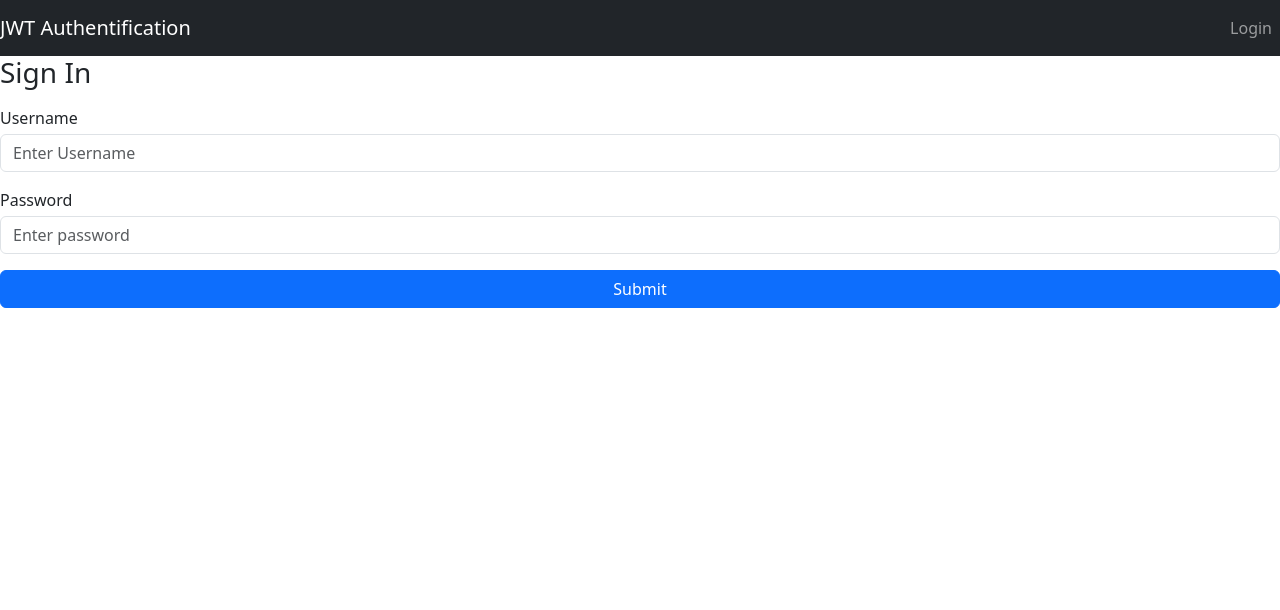
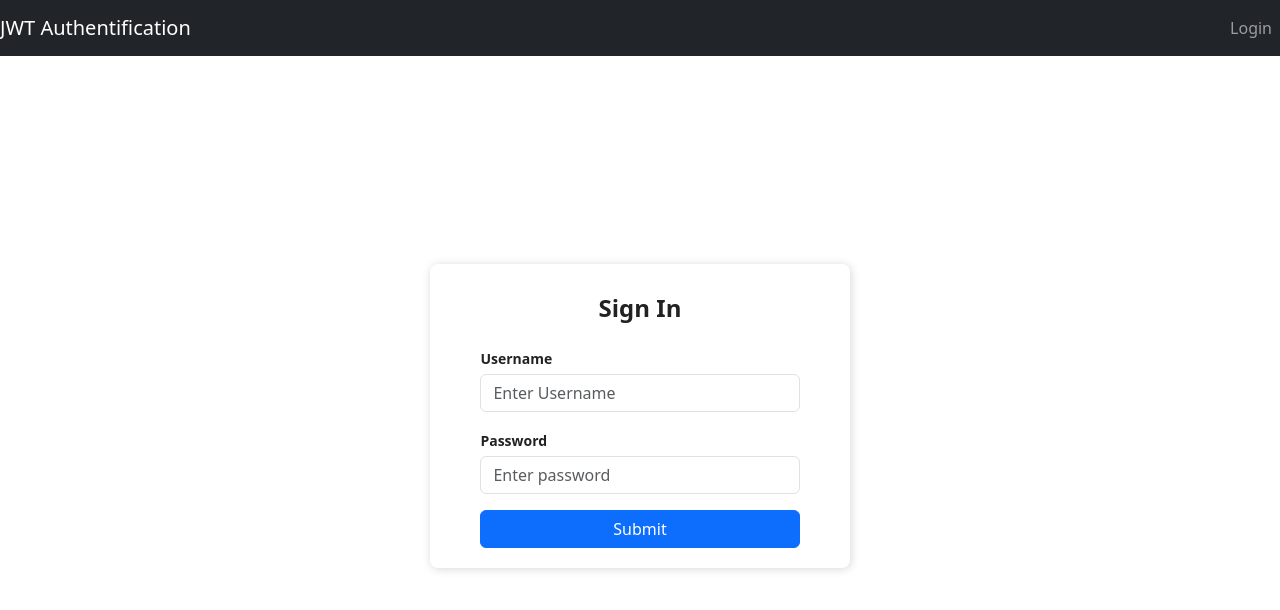
Before and after one commit to gregdrew12/tenner-api, a React (Create React App) app in the folder tenner_proj/tenner_fe/: page /login in a window 1280 px wide. Shown: the top 610 px of the page. Built offline with nearby package versions, Linux system fonts and the light colour scheme.

Commit message:
Login style

```diff
--- a/tenner_proj/tenner_fe/src/App.css
+++ b/tenner_proj/tenner_fe/src/App.css
@@ -36,3 +36,43 @@
     transform: rotate(360deg);
   }
 }
+
+.App {
+  background-color: white;
+}
+
+.Auth-form-container {
+  display: flex;
+  justify-content: center;
+  align-items: center;
+  width: 100vw;
+  height: 90vh;
+}
+
+.Auth-form {
+  width: 420px;
+  box-shadow: rgb(0 0 0 / 16%) 1px 1px 10px;
+  padding-top: 30px;
+  padding-bottom: 20px;
+  border-radius: 8px;
+  background-color: white;
+}
+
+.Auth-form-content {
+  padding-left: 12%;
+  padding-right: 12%;
+}
+
+.Auth-form-title {
+  text-align: center;
+  margin-bottom: 1em;
+  font-size: 24px;
+  color: rgb(34, 34, 34);
+  font-weight: 800;
+}
+
+label {
+  font-size: 14px;
+  font-weight: 600;
+  color: rgb(34, 34, 34);
+}
```
